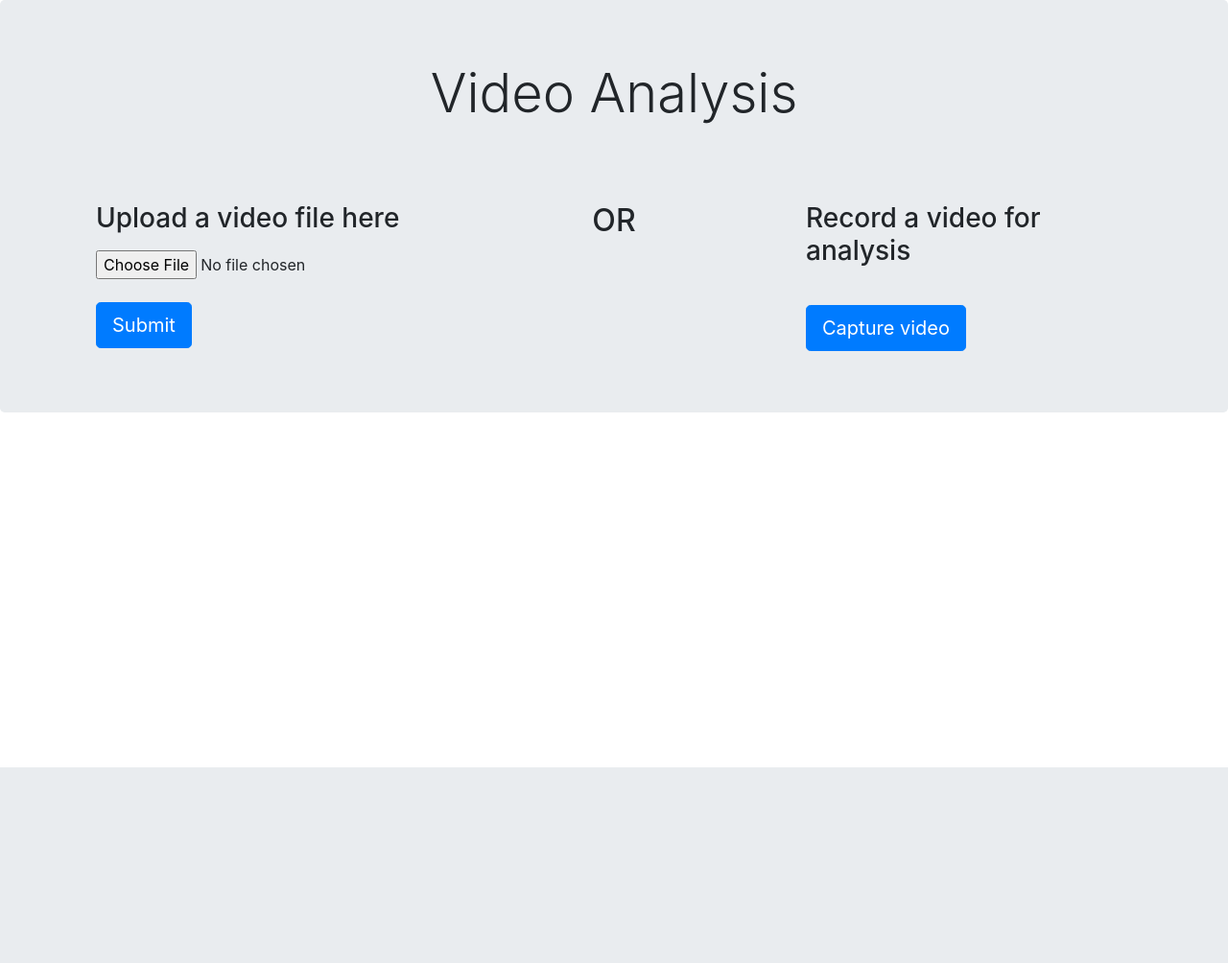
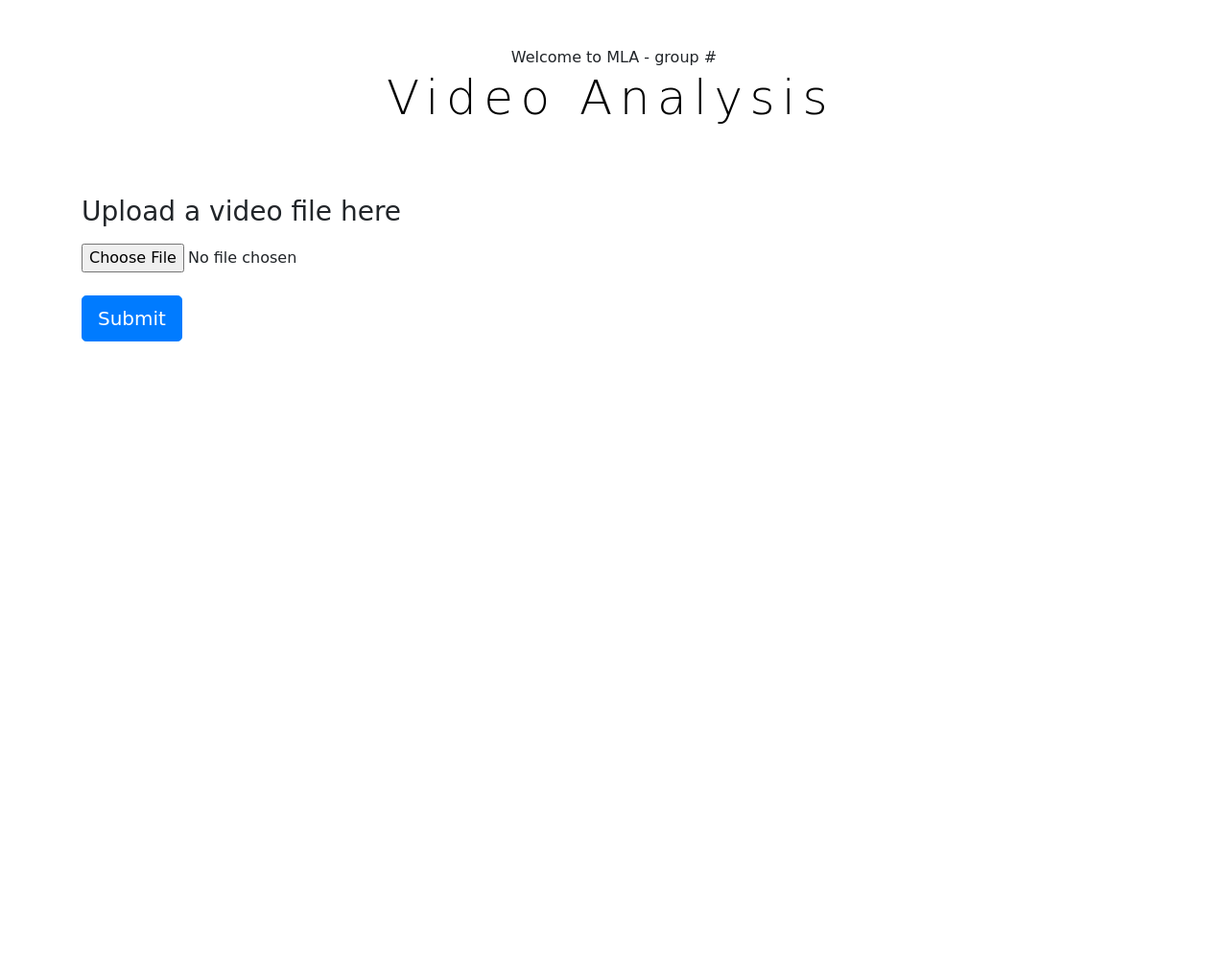
Before and after one commit to JowettC/Video-Sentiment-Analysis-4layers, a Flask app: page / in a window 1280 px wide. Shown: the whole page at 96% size. Before the commit the page ends 800 px from the top, so only its background shows below. Run offline with Flask 2, Linux system fonts and the light colour scheme; some libraries are stand-ins or nearby versions.

Commit message:
some css

```diff
--- a/ezekiel/Facial Emotions with Flask app/app.py
+++ b/ezekiel/Facial Emotions with Flask app/app.py
@@ -71,6 +71,7 @@ def upload():
             artist, title = (postRequest("temptaudiofile.wav"))
             # run model that takes in artist and title
             print(artist,title)
+            musicStatus = "Positive"
 
             # audio to text
             r = sr.Recognizer()
@@ -82,9 +83,10 @@ def upload():
                 # print("audio to text: --- " + text)
             #  run model that takes in text
             print(text)
-
+            textStatus = "Positive"
             # running vidframe with the uploaded video
             result, face = vidframe(file_path)
+
 
 
 
@@ -133,7 +135,7 @@ def upload():
         # piechart object that can be returned to the html
         plot_data = urllib.parse.quote(base64.b64encode(img.read()).decode())
         # returning all the three variable that can be displayed in html
-        return render_template("predict.html", posture=posture, smileindex=smileindex, plot_url=plot_data)
+        return render_template("predict.html", posture=posture, smileindex=smileindex, plot_url=plot_data, musicStatus = musicStatus, textStatus = textStatus)
     return None
 
 
--- /dev/null
+++ b/ezekiel/Facial Emotions with Flask app/static/css/main.css
@@ -0,0 +1,67 @@
+.main-title{
+    font-family: 'Lobster', cursive;
+    font-size: 50px;
+    color: black;
+    text-align: center;
+    margin-top: 50px;
+    margin-bottom: 50px;
+}
+body{
+    font-family: 'Lobster', cursive !important;
+}
+.container{
+    min-height: 100vh;
+}
+.section{
+    padding-top:50px;
+    padding-bottom:50px;
+}
+
+
+/* type writter */
+/* GLOBAL STYLES */
+.parent{
+    display:flex;
+    justify-content: center;
+}
+  /* DEMO-SPECIFIC STYLES */
+  .typewriter h1 {
+    overflow: hidden; /* Ensures the content is not revealed until the animation */
+    border-right: .15em solid orange; /* The typwriter cursor */
+    white-space: nowrap; /* Keeps the content on a single line */
+    margin: 0 auto; /* Gives that scrolling effect as the typing happens */
+    letter-spacing: .15em; /* Adjust as needed */
+    animation:
+      typing 3.5s steps(30, end),
+      blink-caret .5s step-end infinite;
+  }
+
+/* The typing effect */
+@keyframes typing {
+    from { width: 0 }
+    to { width: 100% }
+  }
+
+  /* The typewriter cursor effect */
+  @keyframes blink-caret {
+    from, to { border-color: transparent }
+    50% { border-color: orange }
+  }
+
+.section{
+    padding-left:10%;
+    padding-right:10%;
+    text-align:center
+}
+.music-section{
+    background-color: rgb(190, 240, 240);
+}
+.text-section{
+    background-color: rgb(240, 190, 232);
+}
+.emotion-section{
+    background-color: rgb(240, 240, 190);
+}
+.title{
+    text-decoration: underline;
+}
--- a/ezekiel/Facial Emotions with Flask app/templates/base.html
+++ b/ezekiel/Facial Emotions with Flask app/templates/base.html
@@ -2,15 +2,13 @@
 <html>
 <head>
 	<link rel="stylesheet" href="https://stackpath.bootstrapcdn.com/bootstrap/4.5.0/css/bootstrap.min.css" integrity="sha384-9aIt2nRpC12Uk9gS9baDl411NQApFmC26EwAOH8WgZl5MYYxFfc+NcPb1dKGj7Sk" crossorigin="anonymous">
-
+	<link rel="stylesheet" href="{{ url_for('static', filename='css/main.css') }}">
  <title>Video Analysis</title>
 </head>
 <body>
-	<div class="jumbotron">
-	<div class="container">
+		<br/><br/>
+		<div class="text-center">Welcome to MLA - group #</div>
+ {% block body %}{% endblock %}
 
- {% block body %}{% endblock %}
-</div>
-</div>
 </body>
 </html>
--- a/ezekiel/Facial Emotions with Flask app/templates/index.html
+++ b/ezekiel/Facial Emotions with Flask app/templates/index.html
@@ -1,7 +1,10 @@
 {% extends 'base.html' %}
 {% block body %}
-
-<h1 class="display-4 text-center">Video Analysis</h1>
+<div class="parent">
+    <div class="typewriter">
+        <h1 class="display-4 text-center main-title">Video Analysis</h1>
+    </div>
+</div>
 <br>
 <br>
 <br>
@@ -15,18 +18,18 @@
                 <label for="videoUpload" class="upload-label">
                     <h3>Upload a video file here</h3>
                 </label>
-
+                <br>
                 <input type="file" name="file" id="videoUpload" required="True">
                 <br>
                 <br>
                 <input type="submit" class="btn btn-primary btn-lg" value="Submit">
             </form>
         </div>
-	<div class="col">
+        <!-- <div class="col">
             <h2 class="text-center">OR</h2>
-</div>
-    <div class="col">
-    <form action="/predict" method="post" >
+        </div> -->
+        <!-- <div class="col">
+            <form action="/predict" method="post">
                 <label for="capture" class="upload-label">
                     <h3>Record a video for analysis</h3>
                 </label>
@@ -34,7 +37,7 @@
                 <br>
                 <input type="submit" id="capture" class="btn btn-primary btn-lg" value="Capture video">
             </form>
-</div>
+        </div> -->
     </div>
 </div>
 </div>
```
Also changed, not shown: ezekiel/Facial Emotions with Flask app/templates/predict.html (+45 -8 lines). Lines whose indentation alone changed are shown as unchanged.
